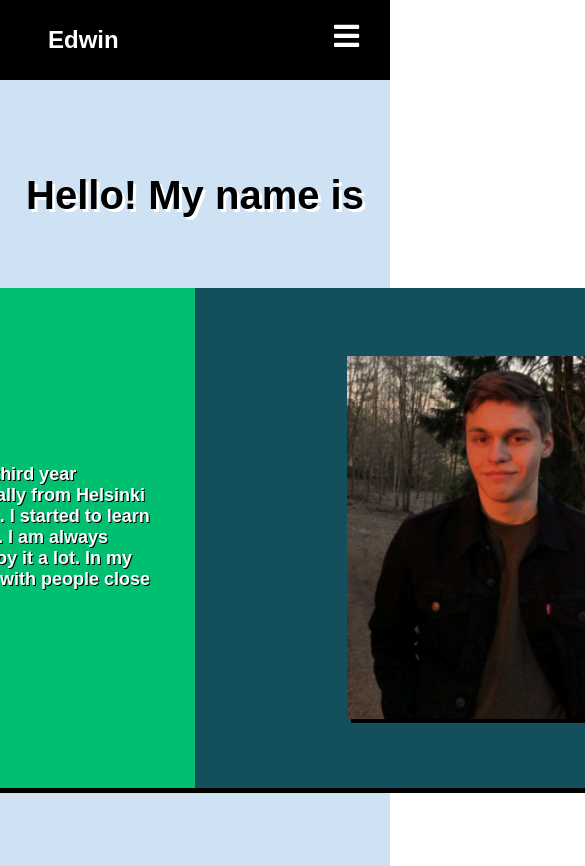
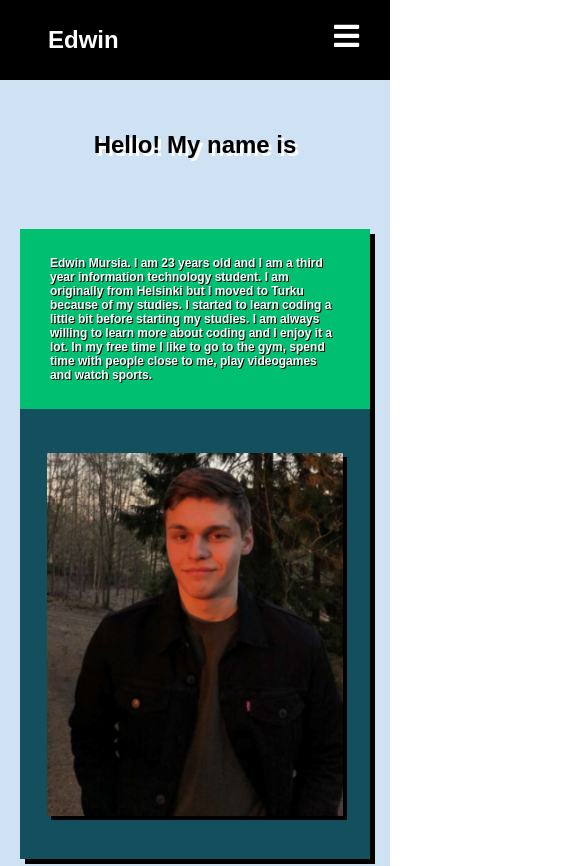
Before and after one commit to edwinmursia/myWebsite, a React (Create React App) app: page /moreAbout in a window 390 px wide. Shown: the top 866 px of the page, 585 px wide, since content can reach past the window. Built offline with nearby package versions, Linux system fonts and the light colour scheme; a web font is replaced by a local one.

Commit message:
Made the AboutMe component responsive.

```diff
--- a/src/components/AboutMe/AboutMeElements.js
+++ b/src/components/AboutMe/AboutMeElements.js
@@ -7,6 +7,10 @@ export const AboutMeContainer = styled.div`
     background: #cfe2f3;
     justify-content: center;
     align-items: center;
+
+    @media screen and (max-width: 480px) {
+        height: 830px;
+    }
 `
 
 export const AboutMeWrapper = styled.div`
@@ -16,22 +20,69 @@ export const AboutMeWrapper = styled.div`
     display: grid;
     grid-template-columns: 1fr 1fr;
     box-shadow: 5px 5px;
+
+    @media screen and (max-width: 1024px) {
+        height: 500px;
+        width: 800px;
+    }
+
+    @media screen and (max-width: 1000px) {
+        height: 500px;
+        width: 700px;
+    }
+
+    @media screen and (max-width: 480px) {
+        grid-template-columns: 1fr;
+        height: 630px;
+        width: 350px;
+    }
+
 `
 
 export const TextContainer = styled.div`
     display: flex;
     background: #01bf71;
-    max-height: 100%;
-    max-width: 100%;
+    height: 500px;
+    width: 600px;
+
+    @media screen and (max-width: 1024px) {
+        width: 400px;
+    }
+
+    @media screen and (max-width: 1000px) {
+        height: 500px;
+        width: 350px;
+    }
+
+    @media screen and (max-width: 480px) {
+        grid-template-columns: 1fr;
+        height: 180px;
+        width: 350px;
+    }
 `
 
 export const ImageContainer = styled.div`
     display: flex;
     justify-content: center;
     align-items: center;
-    max-height: 100%;
-    max-width: 100%;
+    height: 500px;
+    width: 600px;
     background: #134f5c;
+
+    @media screen and (max-width: 1024px) {
+        width: 400px;
+    }
+
+    @media screen and (max-width: 1000px) {
+        height: 500px;
+        width: 350px;
+    }
+
+    @media screen and (max-width: 480px) {
+        grid-template-columns: 1fr;
+        height: 450px;
+        width: 350px;
+    }
 `
 
 export const Text = styled.p`
@@ -45,6 +96,10 @@ export const Text = styled.p`
     font-weight: bold;
     color: #fff;
     text-shadow: 1px 1px #000;
+
+    @media screen and (max-width: 480px) {
+        font-size: 12px;
+    }
 `
 
 export const Image = styled.img`
@@ -57,4 +112,8 @@ export const HeaderText = styled.h1`
     font-size: 40px;
     margin-bottom: 70px;
     text-shadow: 3px 3px #fff;
+
+    @media screen and (max-width: 480px) {
+        font-size: 24px;
+    }
 `
--- a/src/components/navbar/NavbarElements.js
+++ b/src/components/navbar/NavbarElements.js
@@ -13,6 +13,14 @@ export const Nav = styled.nav`
     top: 0;
     z-index: 10;
     //margin-top: -80px;
+
+    @media screen and (max-width: 1024px) {
+        height: 100px;
+    }
+
+    @media screen and (max-width: 1000px) {
+        height: 80px;
+    }
 
     @media screen and (max-width: 960px) {
         transition: 0.8s all ease
--- a/src/components/sidebar/index.js
+++ b/src/components/sidebar/index.js
@@ -20,7 +20,7 @@ const Sidebar = ({isOpen, toggle}) => {
                     </SidebarLink>
                 </SidebarMenu>
                 <SideBtnWrap>
-                    <SidebarRoute to="/signin">Sign In</SidebarRoute>
+                    <SidebarRoute to="/moreAbout">About Me</SidebarRoute>
                 </SideBtnWrap>
             </SidebarWrapper>
         </SidebarContainer>
```
